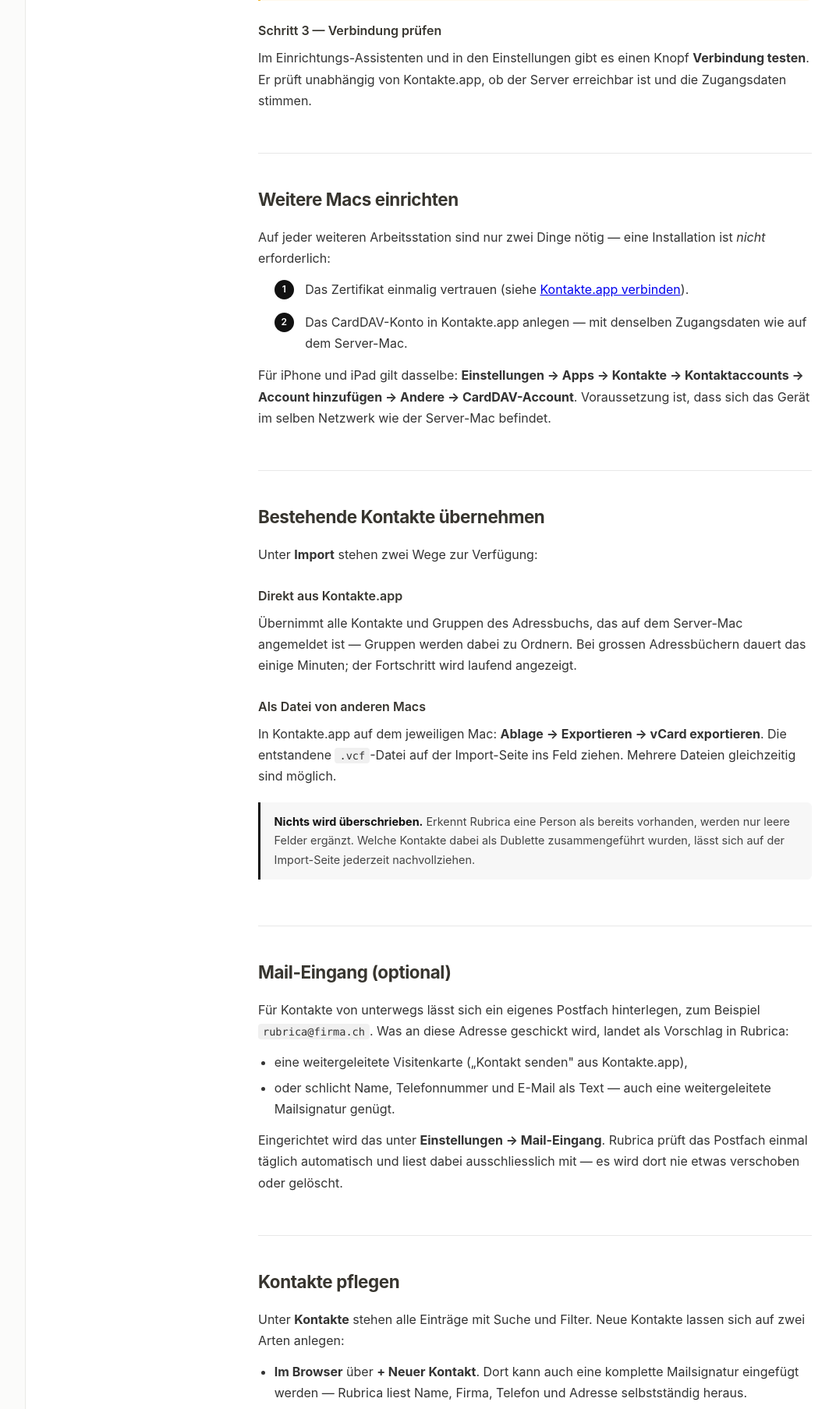
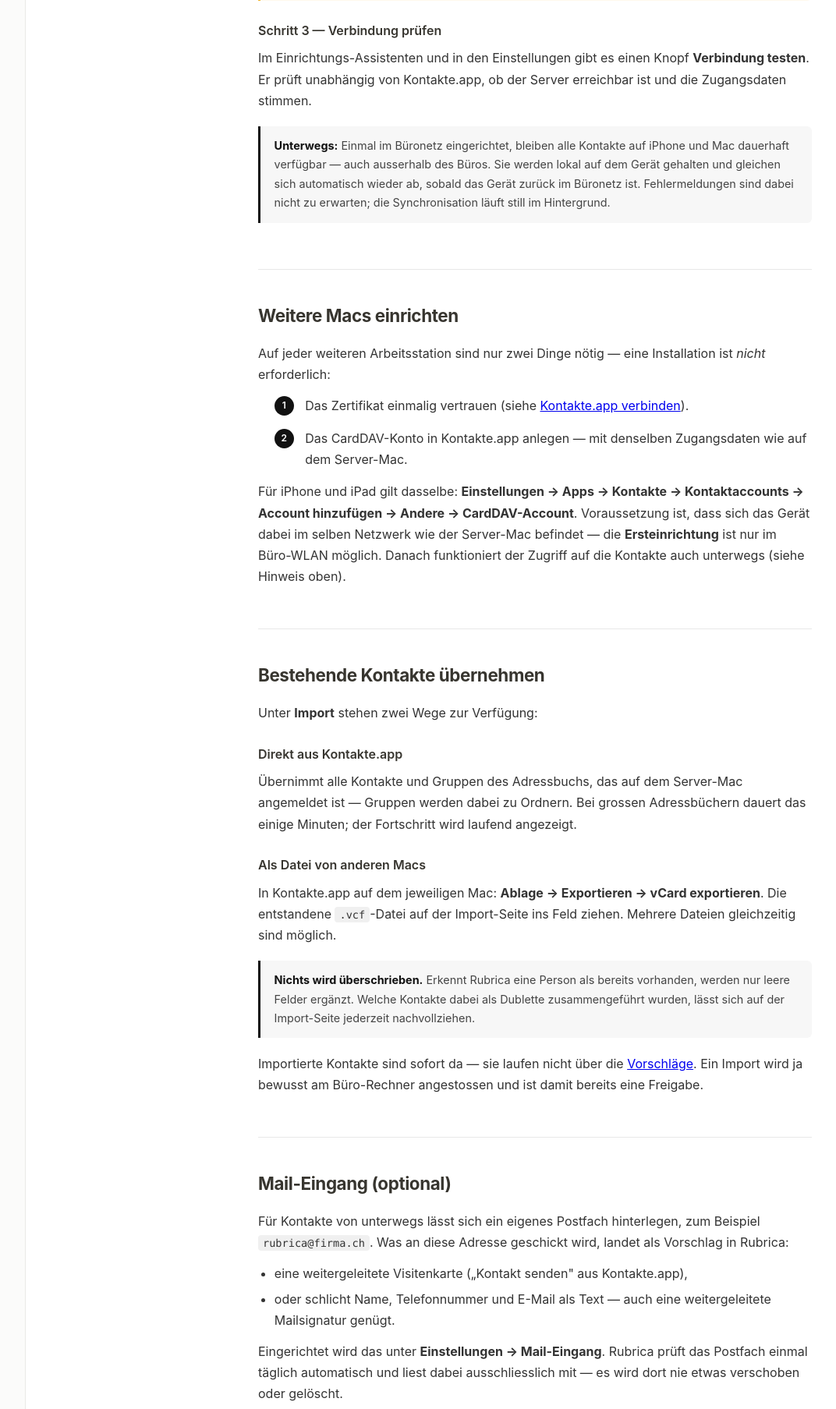
Before and after one commit to inderfab/rubrica, a FastAPI app: page /anleitung in a window 1280 px wide. Shown: the part 2015-3822 px from the top of the page at 78% size, without its empty margins (199-1271 px from the left). Run offline with FastAPI, Linux system fonts and the light colour scheme.

Commit message:
Website: Erfassungswege praezise unterscheiden
Website und Anleitung behaupteten pauschal, alles werde erst nach Freigabe
uebernommen. Das stimmt nur fuer die zwei Wege von aussen (Mail-Eingang,
direkte Neuanlage in Kontakte.app). Web-Neuanlage und Import werden bewusst
direkt uebernommen - beim ersten im Browser angelegten Kontakt waere die
bisherige Aussage sofort sichtbar falsch gewesen.

- Hero-Liste neu gefasst: Freigabe-Versprechen auf "von unterwegs oder anderen
  Geraeten" eingegrenzt, Merge-Sicherheit als uebergreifendes Prinzip ergaenzt,
  Export "auf Knopfdruck" statt "automatisch".
- Feature-Kacheln schaerfen jetzt je einen eigenen Mechanismus, statt einen
  Hero-Punkt umformuliert zu wiederholen. "Zusammengefuehrt wird nie ohne
  Rueckfrage" war fuer den Import schlicht falsch und ist korrigiert.
- Anleitung: Geltungsbereich der Vorschlaege explizit abgegrenzt (verhindert die
  Rueckfrage "warum sehe ich meinen eben angelegten Kontakt nicht dort"),
  Ordner-Erkennung bei Kontakte.app-Vorschlaegen dokumentiert, Pflichtfelder
  gelten beim Import bewusst nicht.
- Neuer Hinweis zum Verhalten unterwegs (haeufige Frage) und Praezisierung, dass
  nur die Ersteinrichtung ins Buero-WLAN muss.
- Download-Knopf ohne versteckten iframe/Timeout.

Gegen den Code geprueft und unveraendert gelassen, weil bereits korrekt:
Pflichtfeldliste, Z-Archiv-Konvention, Auto-Updater, Installationsablauf
(.pkg ist signiert und notarisiert).

Co-Authored-By: Claude Opus 5 <noreply@anthropic.com>

```diff
--- a/web/templates/_anleitung_inhalt.html
+++ b/web/templates/_anleitung_inhalt.html
@@ -112,6 +112,13 @@
                 <strong>Verbindung testen</strong>. Er prüft unabhängig von Kontakte.app, ob der Server
                 erreichbar ist und die Zugangsdaten stimmen.
             </p>
+            <div class="hinweis">
+                <strong>Unterwegs:</strong> Einmal im Büronetz eingerichtet, bleiben alle Kontakte auf
+                iPhone und Mac dauerhaft verfügbar — auch ausserhalb des Büros. Sie werden lokal auf dem
+                Gerät gehalten und gleichen sich automatisch wieder ab, sobald das Gerät zurück im Büronetz
+                ist. Fehlermeldungen sind dabei nicht zu erwarten; die Synchronisation läuft still im
+                Hintergrund.
+            </div>
         </div>
 
         <div class="anleitung-abschnitt" id="weitere-macs">
@@ -127,7 +134,9 @@
             <p>
                 Für iPhone und iPad gilt dasselbe: <strong>Einstellungen → Apps → Kontakte → Kontaktaccounts
                 → Account hinzufügen → Andere → CardDAV-Account</strong>. Voraussetzung ist, dass sich das
-                Gerät im selben Netzwerk wie der Server-Mac befindet.
+                Gerät dabei im selben Netzwerk wie der Server-Mac befindet — die <strong>Ersteinrichtung</strong>
+                ist nur im Büro-WLAN möglich. Danach funktioniert der Zugriff auf die Kontakte auch unterwegs
+                (siehe Hinweis oben).
             </p>
         </div>
 
@@ -153,6 +162,11 @@
                 vorhanden, werden nur leere Felder ergänzt. Welche Kontakte dabei als Dublette
                 zusammengeführt wurden, lässt sich auf der Import-Seite jederzeit nachvollziehen.
             </div>
+            <p>
+                Importierte Kontakte sind sofort da — sie laufen nicht über die
+                <a href="#vorschlaege">Vorschläge</a>. Ein Import wird ja bewusst am Büro-Rechner
+                angestossen und ist damit bereits eine Freigabe.
+            </p>
         </div>
 
         <div class="anleitung-abschnitt" id="mail-eingang">
@@ -172,6 +186,12 @@
                 Postfach einmal täglich automatisch und liest dabei ausschliesslich mit — es wird dort nie
                 etwas verschoben oder gelöscht.
             </p>
+            <div class="hinweis">
+                Solche Kontakte werden <strong>nie direkt angelegt</strong>, sondern landen immer zuerst
+                unter <a href="#vorschlaege">Vorschläge</a>. Ein Postfach, das von überall erreichbar ist,
+                gilt als weniger vertrauenswürdiger Kanal als die Erfassung im Büro — deshalb der
+                Zwischenschritt.
+            </div>
         </div>
 
         <div class="anleitung-abschnitt" id="kontakte">
@@ -181,12 +201,13 @@
                 lassen sich auf zwei Arten anlegen:
             </p>
             <ul>
-                <li><strong>Im Browser</strong> über <strong>+ Neuer Kontakt</strong>. Dort kann auch eine
-                    komplette Mailsignatur eingefügt werden — Rubrica liest Name, Firma, Telefon und Adresse
+                <li><strong>Im Browser</strong> über <strong>+ Neuer Kontakt</strong>. Der Kontakt ist sofort
+                    angelegt und geht direkt an alle Geräte — ohne Zwischenschritt. Dort kann auch eine
+                    komplette Mailsignatur eingefügt werden: Rubrica liest Name, Firma, Telefon und Adresse
                     selbstständig heraus.</li>
                 <li><strong>Direkt in Kontakte.app</strong> auf einer beliebigen Station. Solche Neuanlagen
-                    erscheinen in Rubrica als <a href="#vorschlaege">Vorschlag</a> und werden erst nach
-                    Freigabe übernommen.</li>
+                    erscheinen in Rubrica zuerst als <a href="#vorschlaege">Vorschlag</a> und gehen erst nach
+                    Freigabe an alle Geräte.</li>
             </ul>
             <h3>Pflichtfelder</h3>
             <p>
@@ -194,6 +215,11 @@
                 Funktion, eine Telefonnummer, eine E-Mail-Adresse, eine Adresse sowie mindestens einen
                 Ordner. Fehlt etwas, wird das Feld rot markiert.
             </p>
+            <div class="hinweis">
+                Beim <a href="#import">Import</a> gelten die Pflichtfelder bewusst nicht — sonst liesse sich
+                ein gewachsenes Adressbuch gar nicht erst übernehmen. Unvollständige Kontakte lassen sich
+                über den Filter <strong>Unvollständige Kontakte</strong> jederzeit gezielt nacharbeiten.
+            </div>
             <h3>Funktion und Rolle</h3>
             <p>
                 Die <strong>Funktion</strong> beschreibt den Beruf (Architektin, Bauleiter, Sanitärplaner),
@@ -238,8 +264,16 @@
                     angelegt wurden.</li>
                 <li><strong>Mail</strong> — was an das Mail-Eingang-Postfach geschickt wurde.</li>
             </ul>
+            <div class="hinweis">
+                <strong>Nur diese beiden Wege landen hier.</strong> Im Browser angelegte Kontakte und
+                importierte Adressbücher werden direkt übernommen und erscheinen sofort unter
+                <a href="/kontakte">Kontakte</a> — sie tauchen bewusst nie in den Vorschlägen auf. Der
+                Grund: was vom Büro-Rechner selbst ausgeht, ist bereits geprüft. Was von aussen kommt —
+                ein von überall erreichbares Postfach oder ein beliebiger verbundener Mac — bekommt
+                zuerst diesen Zwischenschritt.
+            </div>
             <p>
-                Nichts davon wird automatisch übernommen. Zu jedem Eintrag gibt es drei Möglichkeiten:
+                Zu jedem Eintrag gibt es drei Möglichkeiten:
             </p>
             <ul>
                 <li><strong>Übernehmen</strong> — der Kontakt wird angelegt und an alle Geräte verteilt.</li>
@@ -249,8 +283,13 @@
             </ul>
             <p>
                 Erkennt Rubrica eine mögliche Dublette, wird das in der Liste angezeigt und vor dem
-                Zusammenführen nachgefragt. Wurde ein Kontakt bereits einem Ordner zugewiesen, übernimmt
-                Rubrica diese Zuordnung mit.
+                Zusammenführen nachgefragt. Zusammengeführt wird dabei nie zerstörend: bestehende Angaben
+                bleiben stehen, ergänzt werden nur leere Felder.
+            </p>
+            <p>
+                Wird ein direkt in Kontakte.app angelegter Kontakt dort einer Gruppe zugeordnet, erkennt
+                Rubrica das und schlägt den entsprechenden Ordner gleich mit vor — die Zuordnung muss also
+                nicht von Hand nachgetragen werden.
             </p>
             <p>
                 Die Prüfung läuft einmal täglich automatisch; der Knopf <strong>Jetzt prüfen</strong> stösst
```
Also changed, not shown: docs/docs.html (+47 -8 lines), docs/index.html (+15 -17 lines).
